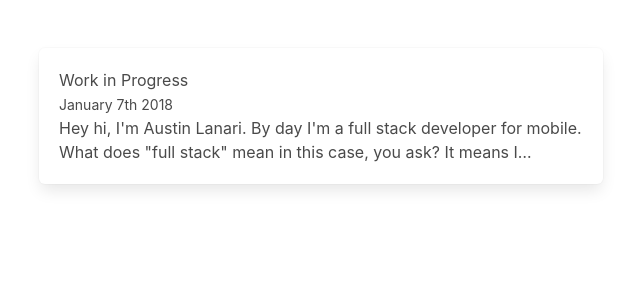
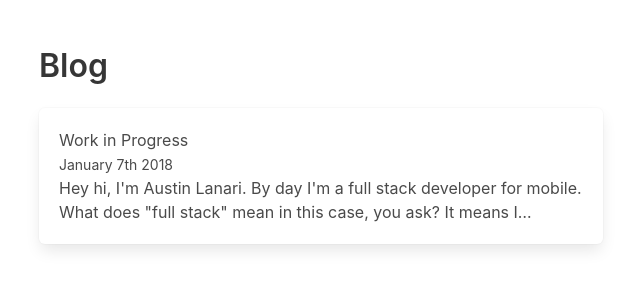
Before and after one commit to foggy1/foggy1.github.io, a Gatsby site: page / in a window 1280 px wide. Shown: the whole page, without its empty margins (25-665 px from the left). Built offline with nearby package versions, Linux system fonts and the light colour scheme; Gatsby itself is replaced by a stand-in of ours.

Commit message:
blog header

```diff
--- a/src/components/PostListing/PostListing.jsx
+++ b/src/components/PostListing/PostListing.jsx
@@ -22,6 +22,7 @@ class PostListing extends React.Component {
     return (
       <div className='section'>
         <div className='container'>
+          <h1 className='title'>Blog</h1>
           <ul className='columns is-multiline'>
             {/* Your post list here. */
             postList.map(post => (
--- a/src/layouts/index.jsx
+++ b/src/layouts/index.jsx
@@ -70,7 +70,6 @@ export default class MainLayout extends React.Component {
             </div>
           </div>
         </section>
-
         {children()}
       </div>
     );
--- a/src/pages/index.jsx
+++ b/src/pages/index.jsx
@@ -13,7 +13,6 @@ class Index extends React.Component {
       <div className="index-container">
         <Helmet title={config.siteTitle} />
         <SEO postEdges={postEdges} />
-
         <PostListing postEdges={postEdges} />
       </div>
     );
```
